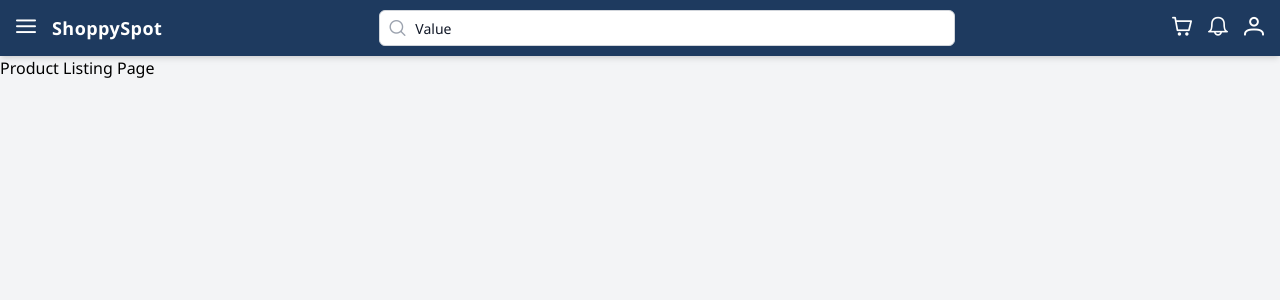
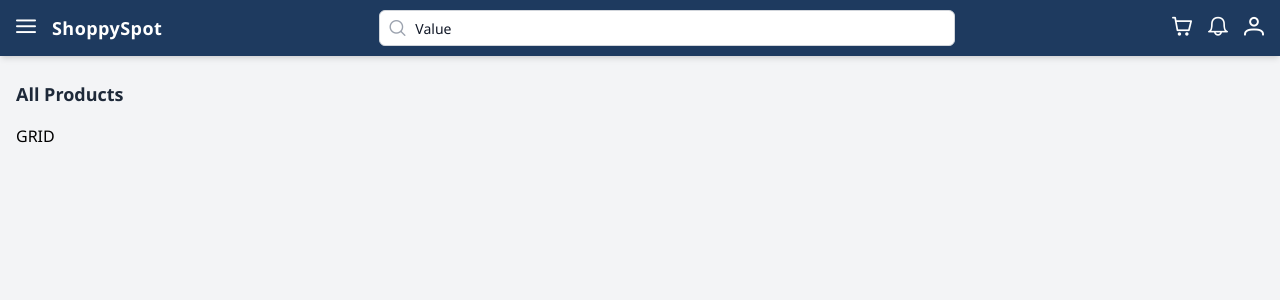
Before and after one commit to shubhampatel2610/shoppy-spot, a React (Vite) app: page / in a window 1280 px wide. Shown: the top 300 px of the page. Built offline with nearby package versions, Linux system fonts and the light colour scheme.

Commit message:
commit for product listing page grid view

```diff
--- /dev/null
+++ b/src/components/ProductGrid/ProductGrid.jsx
@@ -0,0 +1,26 @@
+import React from 'react';
+import { observer } from 'mobx-react-lite';
+import LoadingSpinner from '../common/LoadingSpinner';
+import ErrorMessage from '../common/ErrorMessage';
+import productStore from '../../stores/productStore';
+
+const ProductGrid = observer(() => {
+  if (productStore.loading) {
+    return <LoadingSpinner message="Fetching products..." />;
+  }
+
+  if (productStore.error) {
+    return <ErrorMessage
+      message={productStore.error}
+      onRetry={productStore.loadAllProducts}
+    />;
+  }
+
+  return (
+    <div className="grid grid-cols-2 sm:grid-cols-3 lg:grid-cols-4 gap-4">
+      GRID
+    </div>
+  )
+})
+
+export default ProductGrid
--- a/src/pages/ProductListingPage.jsx
+++ b/src/pages/ProductListingPage.jsx
@@ -1,11 +1,32 @@
-import React from 'react';
+import React, { useEffect } from 'react';
+import { observer } from 'mobx-react-lite';
+import productStore from '../stores/productStore';
+import ProductGrid from '../components/ProductGrid/ProductGrid';
 
-const ProductListingPage = () => {
+const ProductListingPage = observer(() => {
+  useEffect(() => {
+    // API Calls
+  }, [])
+
   return (
-    <div>
-      Product Listing Page
-    </div>
+    <main className="max-w-7xl mx-auto px-4 py-6">
+      <div className="flex gap-5">
+        {/* Main content */}
+        <div className="flex-1 min-w-0">
+          {/* Header row */}
+          <div className="flex items-center justify-between mb-4">
+            <div>
+              <h1 className="text-lg font-bold text-gray-800">
+                {'All Products'}
+              </h1>
+            </div>
+          </div>
+
+          <ProductGrid />
+        </div>
+      </div>
+    </main>
   )
-}
+})
 
 export default ProductListingPage;
--- a/src/stores/productStore.js
+++ b/src/stores/productStore.js
@@ -1,6 +1,11 @@
 import { makeAutoObservable } from 'mobx';
 
 class ProductStore {
+  // Listing Page States
+  allProducts = [];
+  categories = [];
+  selectedProduct = null;
+
   constructor() {
     makeAutoObservable(this);
   }
--- a/src/utils/AppConstants.js
+++ b/src/utils/AppConstants.js
@@ -2,6 +2,10 @@ class AppConstants {
     // Navbar Constants
     static LOGO_TEXT = "ShoppySpot";
     static SEARCH_BAR_PLACEHOLDER = "Search products...";
+
+    // Common Component Constants
+    static LOADING_MESSAGE = "Loading...";
+    static RETRY_LABEL = "Retry";
 }
 
 export default AppConstants;
```
